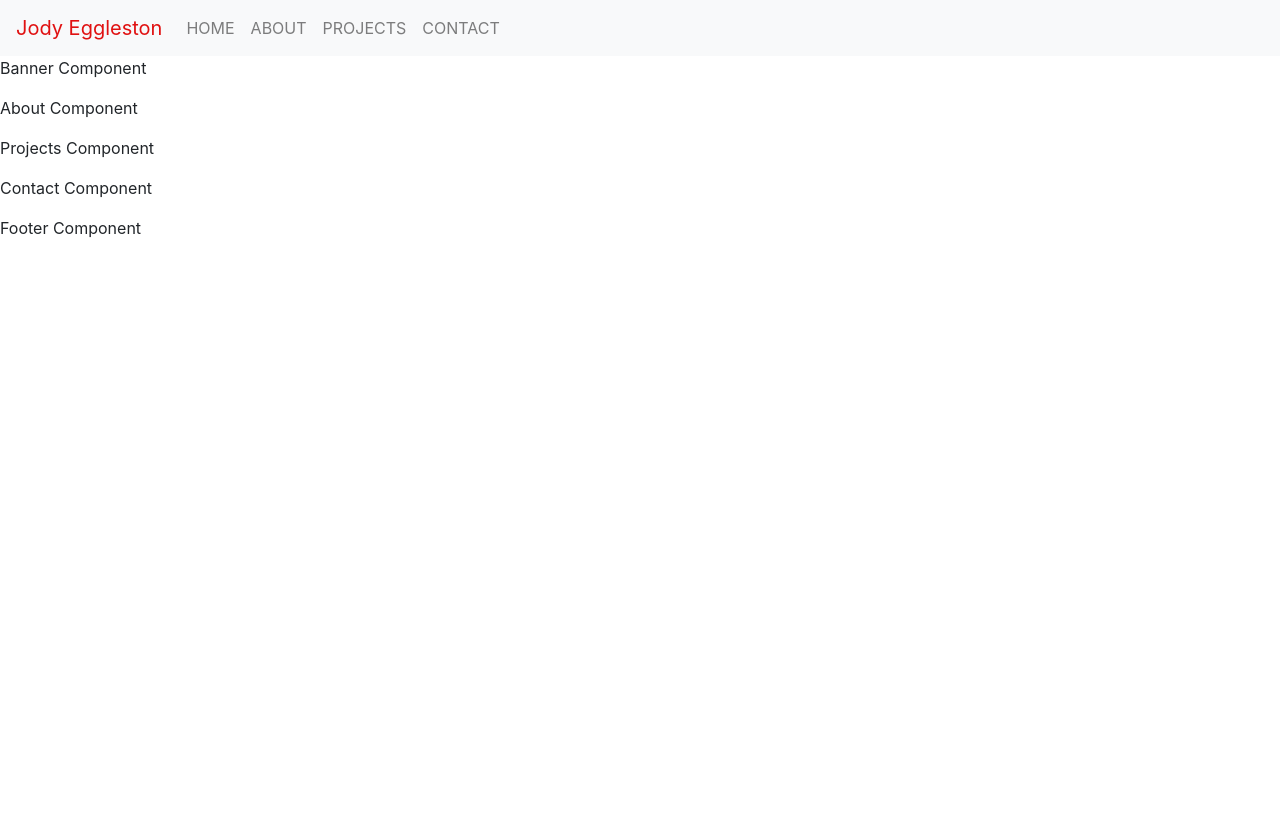
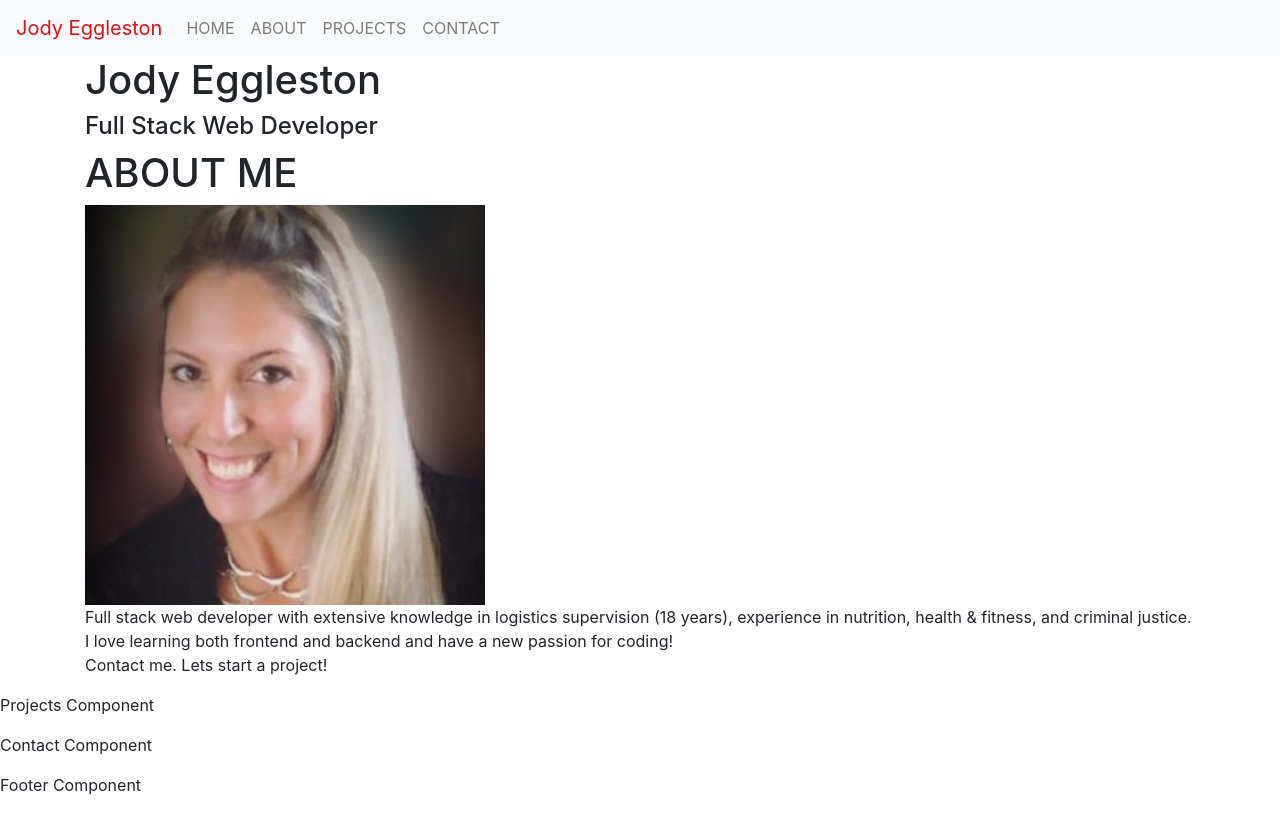
Before and after one commit to jmeggles/Portfolio, a React (Create React App) app in the folder client/: page / in a window 1280 px wide. Built offline with nearby package versions, Linux system fonts and the light colour scheme.

Commit message:
added starter banner and about info

```diff
--- a/client/src/components/About/About.jsx
+++ b/client/src/components/About/About.jsx
@@ -1,12 +1,24 @@
-import React, { Component, Fragment } from "react";
+import React, { Fragment } from "react"
+import { Container, Row, Col } from "react-bootstrap"
+import Mypic from "../../assets/images/profile-pic.jpg"
 
-class About extends Component {
-    render () {
-        return (
-            <Fragment>
-                <p>About Component</p>
-            </Fragment>
-        )
-    }
+// stateful since info will be updated often
+const About = () => {
+    return (
+        <Fragment>
+            <Container>
+                <h1>ABOUT ME</h1>
+                <Row>
+                    <Col>
+                        <img src={Mypic} alt="Profile pic of Jody Eggleston" />
+                        <p> Full stack web developer with extensive knowledge in logistics supervision (18 years), experience in nutrition, health & fitness, and criminal justice. I love learning both frontend and backend and have a new passion for coding!
+                        <br/>
+                        Contact me. Lets start a project!</p>
+                    </Col>
+                </Row>
+            </Container>
+        </Fragment>
+    )
 }
+
 export default About;
--- a/client/src/components/Banner/Banner.jsx
+++ b/client/src/components/Banner/Banner.jsx
@@ -1,12 +1,16 @@
-import React, { Component, Fragment } from "react";
+import React, { Fragment } from "react";
+import { Container } from "react-bootstrap";
 
-class Banner extends Component {
-    render () {
-        return (
-            <Fragment>
-                <p>Banner Component</p>
-            </Fragment>
-        )
-    }
-}
+// stateless since this info will not likely change
+const Banner = () => {
+  return (
+    <Fragment>
+          <Container>
+            <h1>Jody Eggleston</h1>
+            <h4>Full Stack Web Developer</h4>
+          </Container>
+    </Fragment>
+  );
+};
+
 export default Banner;
```
Also changed, not shown: client/src/assets/images/place1-1200.png (added), client/src/assets/images/profile-pic.jpg (added).
